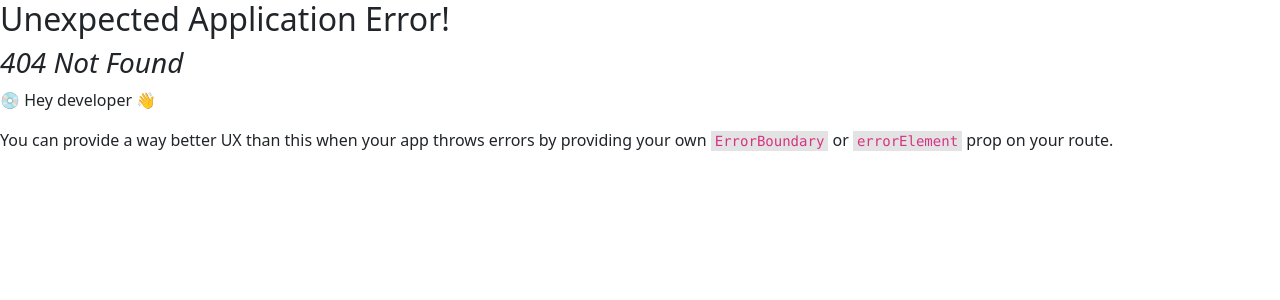
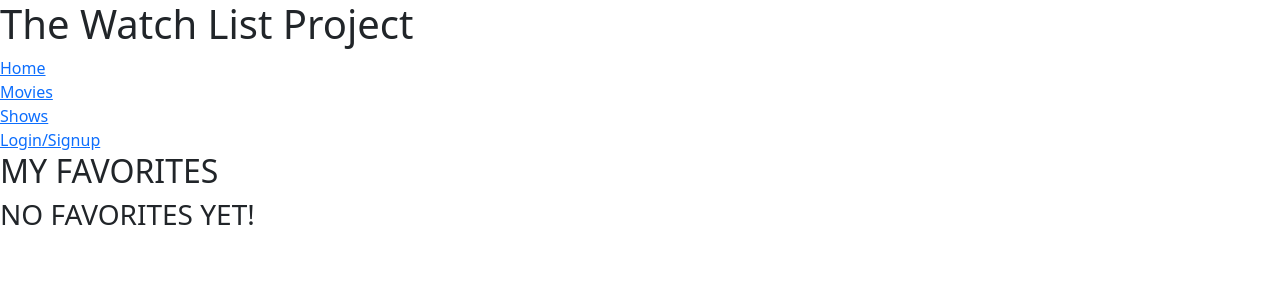
Before and after one commit to arnold1945/my-project, a React (Vite) app in the folder frontend/watchlist-frontend/: page /favorites in a window 1280 px wide. Before the commit this address had no page. Shown: the top 300 px of the page. Built offline with nearby package versions, Linux system fonts and the light colour scheme.

Commit message:
favorites page setup

```diff
--- a/frontend/watchlist-frontend/src/components/FavoritesPage.jsx
+++ b/frontend/watchlist-frontend/src/components/FavoritesPage.jsx
@@ -1 +1,28 @@
 // standby. this is where we put the movie and show favorites
+
+import React from "react";
+import { useOutletContext } from "react-router-dom";
+import CardMaker from "./CardMaker";
+
+export default function FavoritesPage() {
+    console.log('FavoritesPage')
+
+    const { fave } = useOutletContext();
+
+    return (
+        <>
+        <h2>MY FAVORITES</h2>
+        {fave.length === 0 ?(
+            <h3>NO FAVORITES YET!</h3>
+        ) : (
+            <div className="fave">
+                {fave.map(f =>(
+                    <CardMaker key={f.title} cardData={f}/>
+                ))}
+            </div>
+
+        )}
+
+        </>
+    )
+}
--- a/frontend/watchlist-frontend/src/components/NavBar.jsx
+++ b/frontend/watchlist-frontend/src/components/NavBar.jsx
@@ -21,6 +21,8 @@ export default function NavBar() {
         {/* just setting this up for now. ROUTER NOT SETUP YET FOR THIS */}
         {isAuthenticated ? (
           <>
+          <Link to="/favorites">Favorites</Link>
+          <br></br>
           <Link to="/profile">Profile</Link>
           <button onClick={logout}>Logout</button>
           </>
--- a/frontend/watchlist-frontend/src/router.jsx
+++ b/frontend/watchlist-frontend/src/router.jsx
@@ -7,6 +7,7 @@ import LoginSignup from "./components/LoginSignup.jsx";
 import ProfilePage from "./components/ProfilePage.jsx";
 import MovieInfo from "./components/MovieInfo.jsx";
 import ShowInfo from "./components/ShowInfo.jsx";
+import FavoritesPage from "./components/FavoritesPage.jsx";
 
 
 const router = createBrowserRouter([
@@ -45,6 +46,10 @@ const router = createBrowserRouter([
                 path: 'shows/:id',
                 element: <ShowInfo/>
             },
+            {
+                path: 'favorites',
+                element: <FavoritesPage/>
+            },
         ],
 
     },
```
